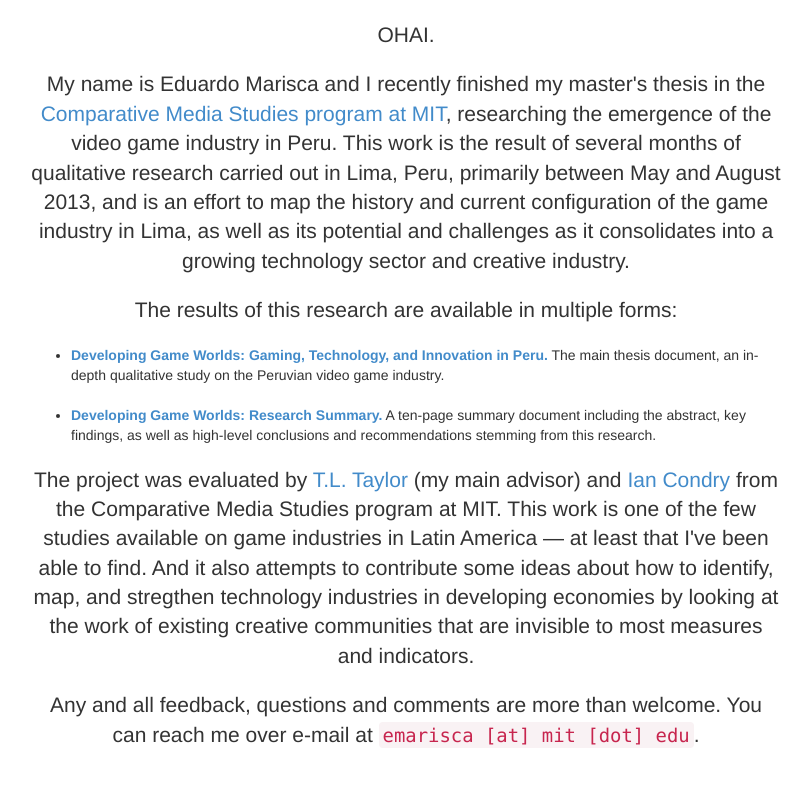
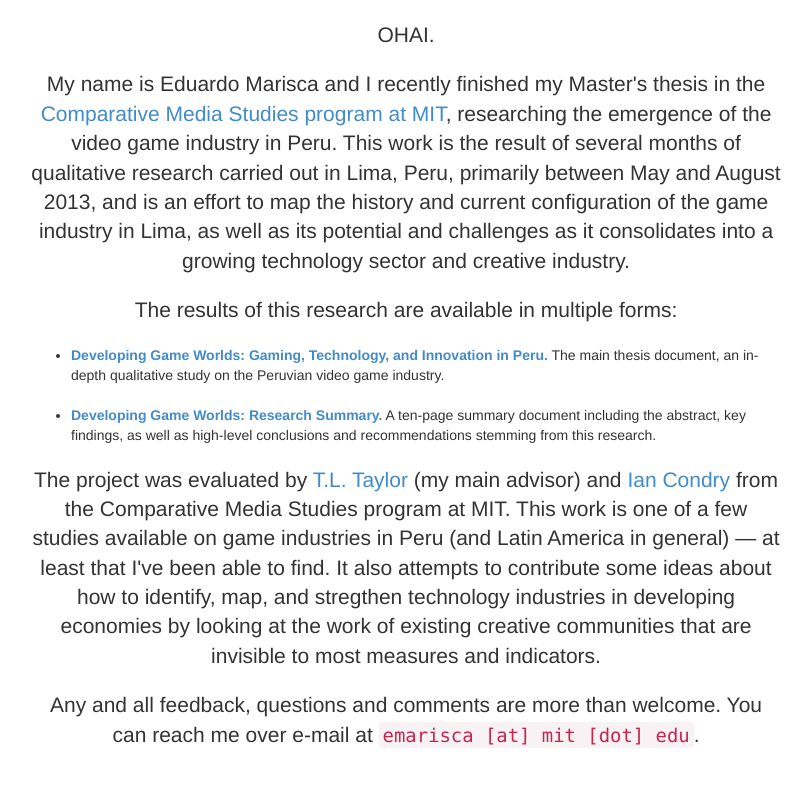
Before and after one commit to piscosour/piscosour.github.io, a Jekyll site: the page built from thesis/index.html, in a window 1280 px wide. Shown: the top 787 px of the page, without its empty margins (234-1045 px from the left). Built offline with Jekyll 4.4.1, drawn with Linux system fonts in a browser that asks for light colours.

Commit message:
more thesis changes

```diff
--- a/thesis/index.html
+++ b/thesis/index.html
@@ -3,7 +3,7 @@
 title: Developing Game Worlds. Gaming, Technology and Innovation in Peru.
 ---
 <p class="lead" style="text-align: center">OHAI.</p>
-<p class="lead" style="text-align: center">My name is Eduardo Marisca and I recently finished my master's thesis in the <a href="http://cmsw.mit.edu">Comparative Media Studies program at MIT</a>, researching the emergence of the video game industry in Peru. This work is the result of several months of qualitative research carried out in Lima, Peru, primarily between May and August 2013, and is an effort to map the history and current configuration of the game industry in Lima, as well as its potential and challenges as it consolidates into a growing technology sector and creative industry.</p>
+<p class="lead" style="text-align: center">My name is Eduardo Marisca and I recently finished my Master's thesis in the <a href="http://cmsw.mit.edu">Comparative Media Studies program at MIT</a>, researching the emergence of the video game industry in Peru. This work is the result of several months of qualitative research carried out in Lima, Peru, primarily between May and August 2013, and is an effort to map the history and current configuration of the game industry in Lima, as well as its potential and challenges as it consolidates into a growing technology sector and creative industry.</p>
 <p class="lead" style="text-align: center">The results of this research are available in multiple forms:</p>
 <ul>
 <li style="margin-top: 20px; margin-bottom: 20px"><a href="/files/EM-DGW-Final.pdf"><strong>Developing Game Worlds: Gaming, Technology, and Innovation in Peru.</strong></a> The main thesis document, an in-depth qualitative study on the Peruvian video game industry.</li>
@@ -11,5 +11,5 @@
 <!--<li style="margin-top: 20px; margin-bottom: 20px"><strong>The Peruvian Gamedex</strong>. A pre-alpha tool I've developed to catalog and document the history of video games made in Peru (still in very early development and with unvalidated data).</li>
 <li style="margin-top: 20px; margin-bottom: 20px"><strong>A photo gallery</strong>. Images captured during my field work in Lima.</li>-->
 </ul>
-<p class="lead" style="text-align: center">The project was evaluated by <a href="http://tltaylor.com/">T.L. Taylor</a> (my main advisor) and <a href="http://web.mit.edu/condry/www/">Ian Condry</a> from the Comparative Media Studies program at MIT. This work is one of the few studies available on game industries in Latin America &mdash; at least that I've been able to find. And it also attempts to contribute some ideas about how to identify, map, and stregthen technology industries in developing economies by looking at the work of existing creative communities that are invisible to most measures and indicators.</p>
+<p class="lead" style="text-align: center">The project was evaluated by <a href="http://tltaylor.com/">T.L. Taylor</a> (my main advisor) and <a href="http://web.mit.edu/condry/www/">Ian Condry</a> from the Comparative Media Studies program at MIT. This work is one of a few studies available on game industries in Peru (and Latin America in general) &mdash; at least that I've been able to find. It also attempts to contribute some ideas about how to identify, map, and stregthen technology industries in developing economies by looking at the work of existing creative communities that are invisible to most measures and indicators.</p>
 <p class="lead" style="text-align: center">Any and all feedback, questions and comments are more than welcome. You can reach me over e-mail at <code>emarisca [at] mit [dot] edu</code>.</p>
```
